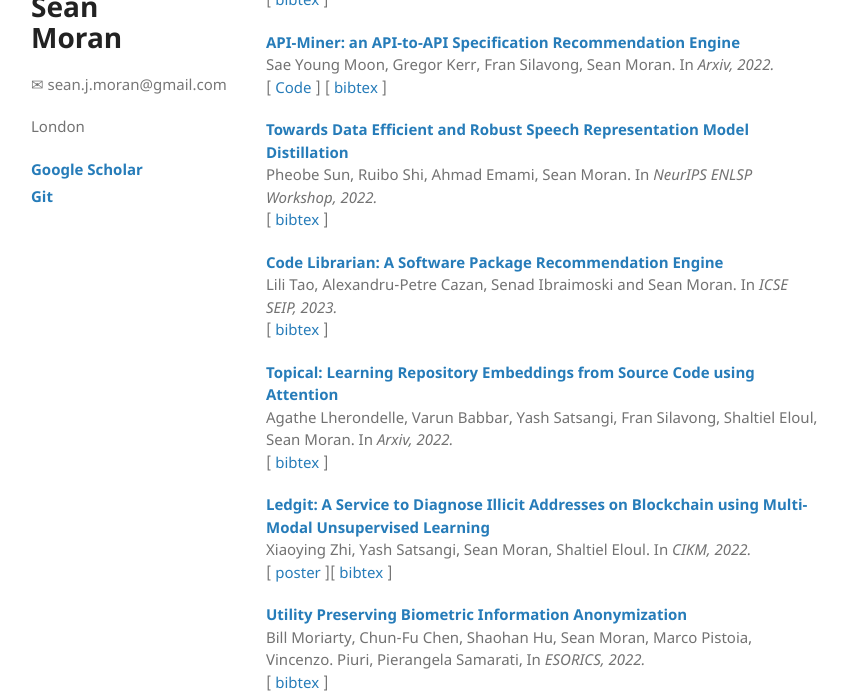
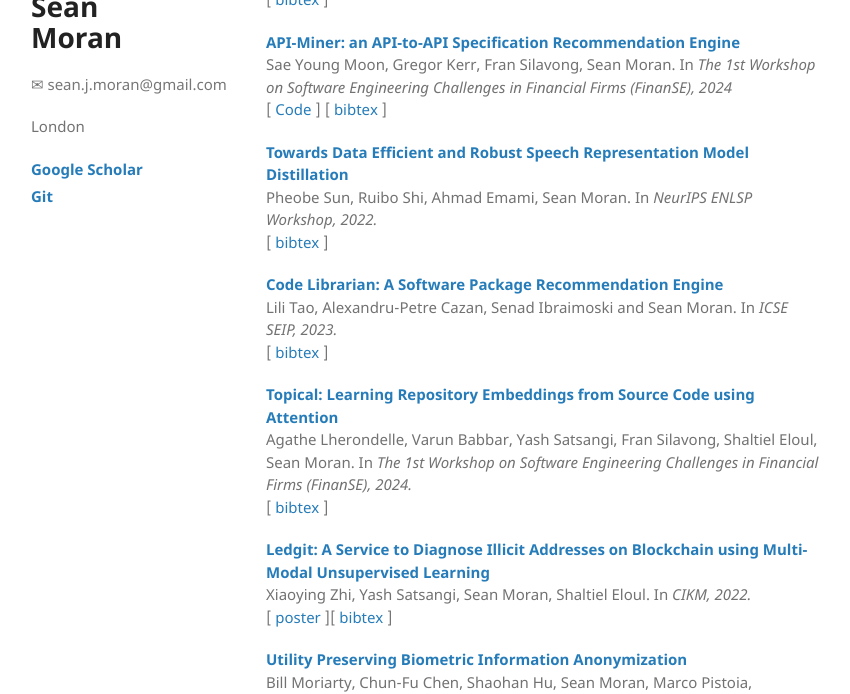
Before and after one commit to sjmoran/sjmoran.github.io, a Jekyll site: the page built from index.html, in a window 1280 px wide and 900 px high, scrolled down 1887 px, cut to the strip 206-900 px from the top of the window. Shown: the whole strip, without its empty margins (27-877 px from the left). Built offline with Jekyll 4.4.1, drawn with Linux system fonts in a browser that asks for light colours.

Commit message:
Update index.html

```diff
--- a/index.html
+++ b/index.html
@@ -80,7 +80,7 @@
 [ <a target="_blank" href="">bibtex</a> ] </p>
 
 <p><strong><a target="_blank" href="https://arxiv.org/abs/2212.07253">API-Miner: an API-to-API Specification Recommendation Engine
-</a></strong><br />Sae Young Moon, Gregor Kerr, Fran Silavong, Sean Moran. In <em>Arxiv, 2022.</em><br />
+</a></strong><br />Sae Young Moon, Gregor Kerr, Fran Silavong, Sean Moran. In <em>The 1st Workshop on Software Engineering Challenges in Financial Firms (FinanSE), 2024</em><br />
 [ <a target="_blank" href="https://github.com/jpmorganchase/api-miner">Code</a> ] [ <a target="_blank" href="">bibtex</a> ]  </p>
 
 <p><strong><a target="_blank" href="https://neurips2022-enlsp.github.io/papers/paper_16.pdf">Towards Data Efficient and Robust Speech Representation Model Distillation
@@ -93,7 +93,7 @@
 
 <p><strong><a target="_blank" href="https://arxiv.org/pdf/2208.09495.pdf">Topical: Learning Repository Embeddings from Source Code using Attention
 </a></strong><br />
-Agathe Lherondelle, Varun Babbar, Yash Satsangi, Fran Silavong, Shaltiel Eloul, Sean Moran. In <em>Arxiv, 2022.</em><br />
+Agathe Lherondelle, Varun Babbar, Yash Satsangi, Fran Silavong, Shaltiel Eloul, Sean Moran. In <em>The 1st Workshop on Software Engineering Challenges in Financial Firms (FinanSE), 2024.</em><br />
 [ <a target="_blank" href="">bibtex</a> ] </p>
 
 <p><strong><a target="_blank" href="https://dl.acm.org/doi/10.1145/3511808.3557212">Ledgit: A Service to Diagnose Illicit Addresses on Blockchain using Multi-Modal Unsupervised Learning
```
